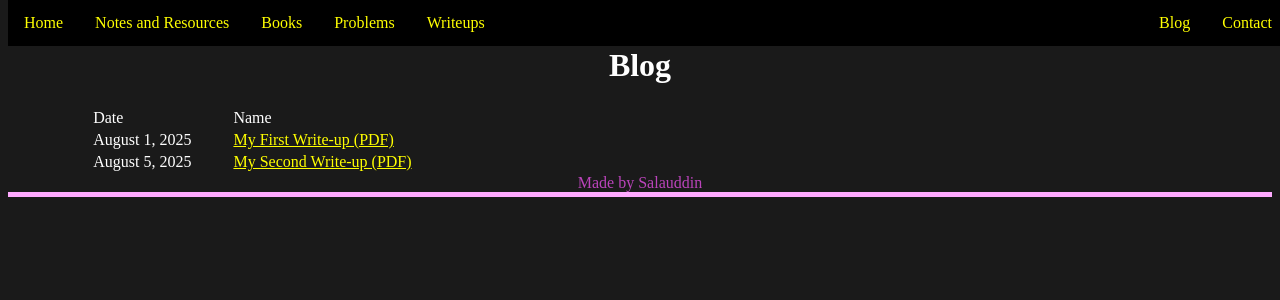
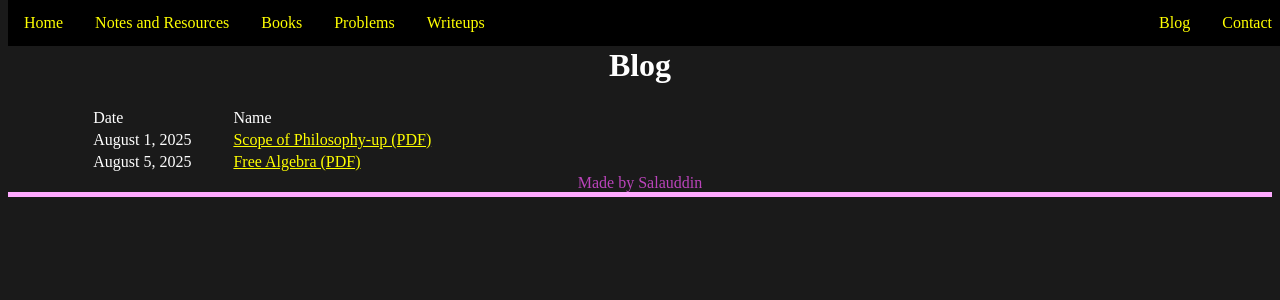
Before and after one commit to skmds99/salauddin.github.io, a Jekyll site: the page built from blog.html, in a window 1280 px wide. Shown: the top 300 px of the page. Built offline with Jekyll 4.4.1, drawn with Linux system fonts in a browser that asks for light colours.

Commit message:
Update blog.html

```diff
--- a/blog.html
+++ b/blog.html
@@ -22,10 +22,10 @@ title: Salauddin's Site
     <!-- Manually added PDFs -->
     <tr>
         <td>August 1, 2025</td>
-        <td><a href="/assets/pdfs/my-first-writeup.pdf" target="_blank">My First Write-up (PDF)</a></td>
+        <td><a href="/assets/pdfs/2025-08-01-Scope of Philosophy.pdf" target="_blank">Scope of Philosophy-up (PDF)</a></td>
     </tr>
     <tr>
         <td>August 5, 2025</td>
-        <td><a href="/assets/pdfs/my-second-writeup.pdf" target="_blank">My Second Write-up (PDF)</a></td>
+        <td><a href="/assets/pdfs/2025-08-07-Free Algebra.pdf" target="_blank">Free Algebra (PDF)</a></td>
     </tr>
 </table>
```
